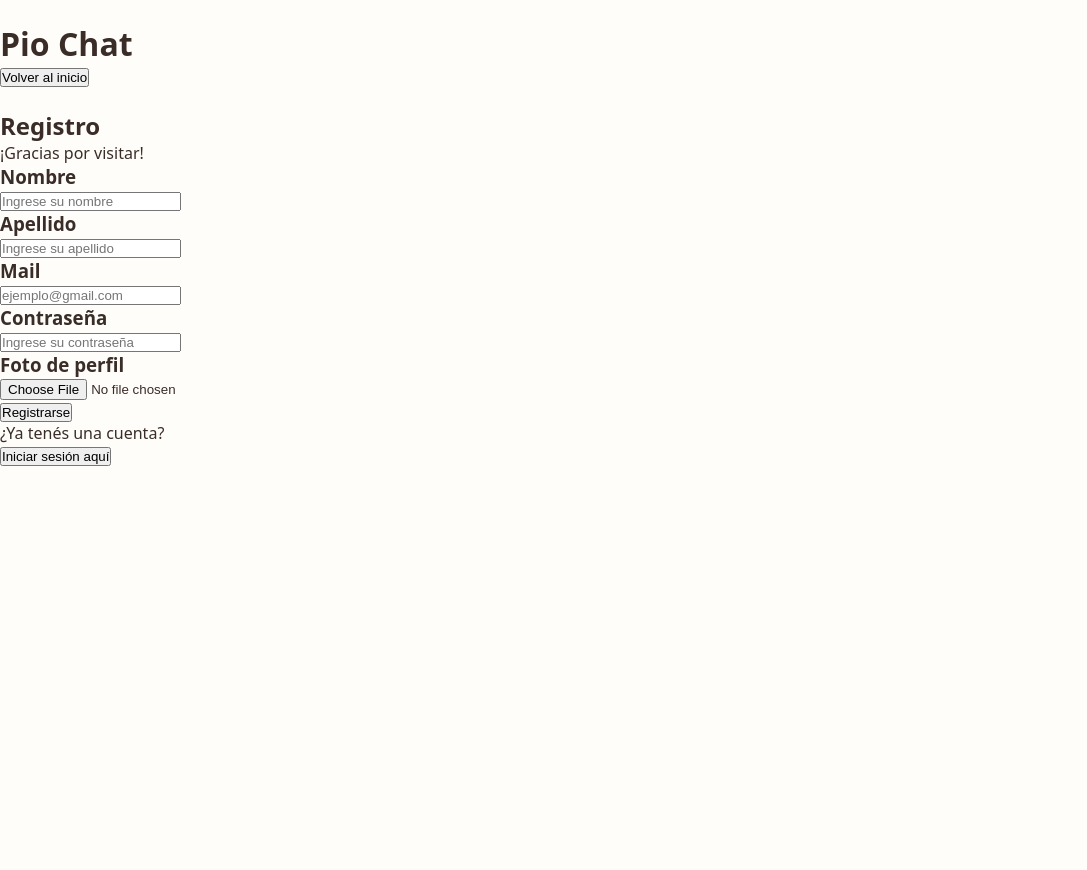
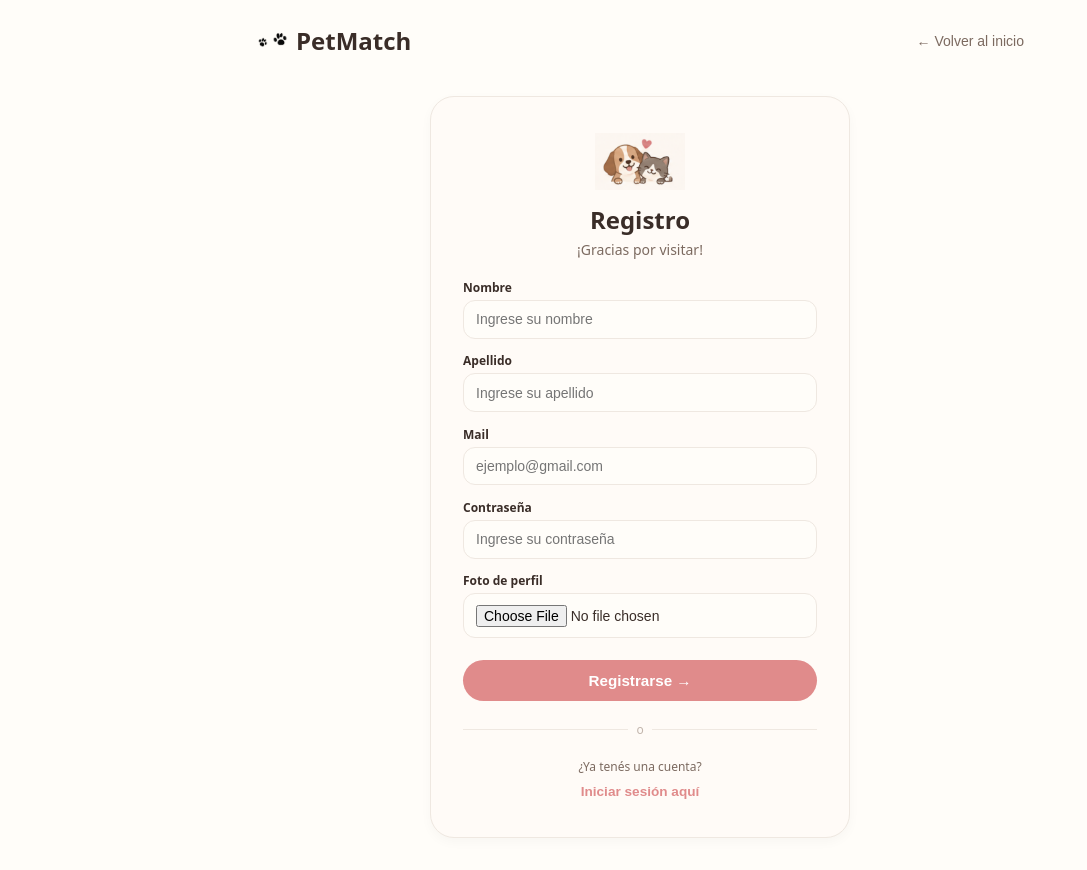
Before and after one commit to PioIX/2026-TPF-G16, a Next.js app in the folder front/: page /registroUser in a window 1280 px wide. Shown: the whole page, without its empty margins (0-1087 px from the left). Before the commit the page ends 800 px from the top, so only its background shows below. Built offline with nearby package versions, Linux system fonts and the light colour scheme.

Commit message:
main css y jxs

```diff
--- a/front/src/app/layout.js
+++ b/front/src/app/layout.js
@@ -1,5 +1,6 @@
 import { Geist, Geist_Mono } from "next/font/google";
 import "./globals.css";
+import "@/main.css";
 
 const geistSans = Geist({
   variable: "--font-geist-sans",
@@ -12,13 +13,13 @@ const geistMono = Geist_Mono({
 });
 
 export const metadata = {
-  title: "Create Next App",
-  description: "Generated by create next app",
+  title: "PetMatch",
+  description: "Encontrá una mascota que se adapte a vos",
 };
 
 export default function RootLayout({ children }) {
   return (
-    <html lang="en" className={`${geistSans.variable} ${geistMono.variable}`}>
+    <html lang="es" className={`${geistSans.variable} ${geistMono.variable}`}>
       <body>{children}</body>
     </html>
   );
--- a/front/src/app/registroUser/page.js
+++ b/front/src/app/registroUser/page.js
@@ -1,10 +1,10 @@
-"use client"
+"use client";
 
 import Input from "@/components/Input";
 import Button from "@/components/Button";
 import { useState } from "react";
 import { useRouter } from "next/navigation";
-import "@/main.css"
+import "@/main.css";
 
 export default function Registro() {
     const [nombre, setNombre] = useState("");
@@ -40,35 +40,45 @@ export default function Registro() {
             });
     }
 
-    return(
-        <main>
-            <div>
-                <div>
-                    <img></img>
-                    <h1>Pio Chat</h1>
+    return (
+        <main className="form-container">
+            <div className="top-header">
+                <div className="logo-box">
+                    <img src="/logo-paws.png" alt="PetMatch Logo" className="logo-img" />
+                    <h1 className="logo-title">PetMatch</h1>
                 </div>
-                <Button text={"Volver al inicio"} funcion={() => {router.back()}}></Button>
+                <Button text={"← Volver al inicio"} funcion={() => { router.back() }}></Button>
             </div>
-            <div>
-                <div>
-                    <img></img>
-                    <h2>Registro</h2>
-                    <p>¡Gracias por visitar!</p>
+
+            <div className="form-card">
+                <div className="card-header">
+                    <img src="/mascotas.png" alt="Mascotas" className="header-illustration" />
+                    <h2 className="card-title">Registro</h2>
+                    <p className="card-subtitle">¡Gracias por visitar!</p>
                 </div>
-                <div>
+
+                <div className="inputs-wrapper">
                     <Input type={"text"} text={"Nombre"} placeholder={"Ingrese su nombre"} change={setNombre}></Input>
                     <Input type={"text"} text={"Apellido"} placeholder={"Ingrese su apellido"} change={setApellido}></Input>
                     <Input type={"email"} text={"Mail"} placeholder={"ejemplo@gmail.com"} change={setMail}></Input>
                     <Input type={"password"} text={"Contraseña"} placeholder={"Ingrese su contraseña"} change={setPassword}></Input>
                     <Input type={"file"} text={"Foto de perfil"} placeholder={"Suba su foto de perfil (OPCIONAL)"} change={setFoto}></Input>
-                    <Button text={"Registrarse"} funcion={registrarse}></Button>
-                    {error && (<p>{error}</p>)}
+
+                    <Button text={"Registrarse →"} funcion={registrarse}></Button>
+                    {error && (<p className="error-message">{error}</p>)}
                 </div>
-                <div>
-                    <p>¿Ya tenés una cuenta?</p>
-                    <Button text={"Iniciar sesión aquí"} funcion={() => {router.push("/login?user=usuario")}}></Button>
+
+                <div className="divider">
+                    <div className="divider-line"></div>
+                    <span className="divider-dot">o</span>
+                    <div className="divider-line"></div>
+                </div>
+
+                <div className="footer-account">
+                    <p className="footer-text">¿Ya tenés una cuenta?</p>
+                    <Button text={"Iniciar sesión aquí"} funcion={() => { router.push("/login?user=usuario") }}></Button>
                 </div>
             </div>
         </main>
-    )
+    );
 }
--- a/front/src/components/Input.js
+++ b/front/src/components/Input.js
@@ -1,6 +1,6 @@
 export default function Input({ type, text, placeholder, change}) {
     const cambio = (e) => {
-        if (tipo === "file") {
+        if (type === "file") {
             change(e.target.files[0]);
         } else {
             change(e.target.value);
--- a/front/src/main.css
+++ b/front/src/main.css
@@ -108,7 +108,115 @@ body {
 }
 
 /* estilo registro usuario*/
-/* Layout Principal para la página con tarjeta */
+:root {
+  --bg-main: #FFFDF9;
+  --bg-card: #FFFBF7;
+  --border-color: #EFE8E1;
+  --text-main: #3A2D28;
+  --text-sub: #7C6A60;
+  --btn-primary: #E08B8B;
+  --btn-hover: #D47A7A;
+}
+
+body {
+  background-color: var(--bg-main);
+  color: var(--text-main);
+  font-family: system-ui, -apple-system, sans-serif;
+  margin: 0;
+}
+
+/* =========================================
+   1. ESTILOS DE LA PÁGINA PRINCIPAL
+   ========================================= */
+
+.login-container {
+  min-height: 100vh;
+  display: flex;
+  flex-direction: column;
+  align-items: center;
+  justify-content: center;
+  padding: 2rem 1rem;
+  box-sizing: border-box;
+}
+
+.landing-header {
+  display: flex;
+  flex-direction: column;
+  align-items: center;
+  text-align: center;
+  margin-bottom: 2rem;
+}
+
+.logo-box {
+  display: flex;
+  align-items: center;
+  justify-content: center;
+  gap: 0.75rem;
+}
+
+.logo-img {
+  width: 48px;
+  height: 48px;
+  object-fit: contain;
+}
+
+.landing-title {
+  font-size: 2.25rem;
+  font-weight: 800;
+  color: var(--text-main);
+  margin: 0;
+}
+
+.landing-subtitle {
+  font-size: 0.95rem;
+  color: var(--text-sub);
+  margin-top: 0.5rem;
+}
+
+.landing-card {
+  background-color: var(--bg-card);
+  border: 1px solid var(--border-color);
+  border-radius: 24px;
+  padding: 2.5rem 2rem;
+  width: 100%;
+  max-width: 380px;
+  text-align: center;
+  box-shadow: 0 4px 12px rgba(0, 0, 0, 0.03);
+  box-sizing: border-box;
+}
+
+.select-title {
+  font-size: 1.25rem;
+  font-weight: 700;
+  color: var(--text-main);
+  margin-top: 0;
+  margin-bottom: 1.5rem;
+}
+
+.button-group {
+  display: flex;
+  flex-direction: column;
+  gap: 1rem;
+}
+
+.button-group button {
+  width: 100%;
+  background-color: var(--btn-primary);
+  color: #ffffff;
+  font-weight: 600;
+  font-size: 0.95rem;
+  padding: 0.85rem;
+  border-radius: 50px;
+  border: none;
+  cursor: pointer;
+  transition: background-color 0.2s ease;
+}
+
+.button-group button:hover {
+  background-color: var(--btn-hover);
+}
+
+/*estilos pagina login*/
 .form-container {
   min-height: 100vh;
   display: flex;
@@ -120,7 +228,6 @@ body {
   position: relative;
 }
 
-/* Header superior */
 .top-header {
   position: absolute;
   top: 1.5rem;
@@ -154,12 +261,12 @@ body {
   margin: 0;
 }
 
-/* Tarjeta contenedora principal */
+/* Tarjeta contenedora del Registro */
 .form-card {
   background-color: var(--bg-card);
   border: 1px solid var(--border-color);
   border-radius: 24px;
-  padding: 2rem;
+  padding: 2.25rem 2rem;
   width: 100%;
   max-width: 420px;
   display: flex;
@@ -167,10 +274,9 @@ body {
   align-items: center;
   box-shadow: 0 4px 12px rgba(0, 0, 0, 0.03);
   box-sizing: border-box;
-  margin-top: 1rem;
+  margin-top: 2rem;
 }
 
-/* Encabezado de la tarjeta */
 .card-header {
   text-align: center;
   margin-bottom: 1.25rem;
@@ -195,7 +301,7 @@ body {
   margin: 0;
 }
 
-/* Campos de entrada y Botón de Acción */
+/* Estilos para el Componente <Input /> */
 .inputs-wrapper {
   width: 100%;
   display: flex;
@@ -203,6 +309,41 @@ body {
   gap: 0.85rem;
 }
 
+.input-group,
+.inputs-wrapper > div {
+  display: flex;
+  flex-direction: column;
+  gap: 0.25rem;
+  text-align: left;
+}
+
+.input-group h3,
+.inputs-wrapper h3 {
+  font-size: 0.75rem;
+  font-weight: 600;
+  color: var(--text-main);
+  margin: 0;
+}
+
+.input-group input,
+.inputs-wrapper input {
+  width: 100%;
+  padding: 0.65rem 0.75rem;
+  background-color: var(--bg-main);
+  border: 1px solid var(--border-color);
+  border-radius: 12px;
+  font-size: 0.875rem;
+  color: var(--text-main);
+  outline: none;
+  box-sizing: border-box;
+}
+
+.input-group input:focus,
+.inputs-wrapper input:focus {
+  border-color: var(--btn-primary);
+}
+
+/* Botón del Registro */
 .inputs-wrapper button {
   width: 100%;
   background-color: var(--btn-primary);
@@ -228,7 +369,7 @@ body {
   margin: 0.25rem 0 0 0;
 }
 
-/* Separador horizontal */
+/* Separador "o" */
 .divider {
   width: 100%;
   display: flex;
@@ -248,7 +389,7 @@ body {
   color: #c2b5ac;
 }
 
-/* Bloque inferior de inicio de sesión */
+/* Pie de página (Iniciar sesión) */
 .footer-account {
   text-align: center;
   width: 100%;
@@ -273,3 +414,230 @@ body {
 .footer-account button:hover {
   text-decoration: underline;
 }
+
+
+/*pagina registro*/
+:root {
+  --bg-main: #FFFDF9;
+  --bg-card: #FFFBF7;
+  --border-color: #EFE8E1;
+  --text-main: #3A2D28;
+  --text-sub: #7C6A60;
+  --btn-primary: #E08B8B;
+  --btn-hover: #D47A7A;
+}
+
+body {
+  background-color: var(--bg-main);
+  color: var(--text-main);
+  font-family: system-ui, -apple-system, sans-serif;
+  margin: 0;
+}
+
+/* --- Layout Principal y Centrado --- */
+.form-container {
+  min-height: 100vh;
+  display: flex;
+  flex-direction: column;
+  align-items: center;
+  justify-content: center;
+  padding: 4rem 1rem 2rem 1rem;
+  box-sizing: border-box;
+  position: relative;
+}
+
+/* --- Top Header (Logo + Botón Volver) --- */
+.top-header {
+  position: absolute;
+  top: 1.5rem;
+  width: 100%;
+  max-width: 800px;
+  display: flex;
+  justify-content: space-between;
+  align-items: center;
+  padding: 0 1rem;
+  box-sizing: border-box;
+}
+
+.top-header button {
+  background: transparent;
+  border: none;
+  color: var(--text-sub);
+  font-size: 0.875rem;
+  font-weight: 500;
+  cursor: pointer;
+  padding: 0;
+}
+
+.top-header button:hover {
+  text-decoration: underline;
+}
+
+.logo-box {
+  display: flex;
+  align-items: center;
+  gap: 0.5rem;
+}
+
+.logo-img {
+  width: 32px;
+  height: 32px;
+  object-fit: contain;
+}
+
+.logo-title {
+  font-size: 1.5rem;
+  font-weight: 800;
+  color: var(--text-main);
+  margin: 0;
+}
+
+/* --- Tarjeta de Registro --- */
+.form-card {
+  background-color: var(--bg-card);
+  border: 1px solid var(--border-color);
+  border-radius: 24px;
+  padding: 2.25rem 2rem;
+  width: 100%;
+  max-width: 420px;
+  display: flex;
+  flex-direction: column;
+  align-items: center;
+  box-shadow: 0 4px 12px rgba(0, 0, 0, 0.03);
+  box-sizing: border-box;
+  margin-top: 2rem;
+}
+
+.card-header {
+  text-align: center;
+  margin-bottom: 1.25rem;
+}
+
+.header-illustration {
+  width: 90px;
+  height: auto;
+  margin-bottom: 0.5rem;
+}
+
+.card-title {
+  font-size: 1.5rem;
+  font-weight: 700;
+  color: var(--text-main);
+  margin: 0 0 0.25rem 0;
+}
+
+.card-subtitle {
+  font-size: 0.875rem;
+  color: var(--text-sub);
+  margin: 0;
+}
+
+/* --- Componentes <Input /> y Estilos de formulario --- */
+.inputs-wrapper {
+  width: 100%;
+  display: flex;
+  flex-direction: column;
+  gap: 0.85rem;
+}
+
+.inputs-wrapper > div {
+  display: flex;
+  flex-direction: column;
+  gap: 0.25rem;
+  text-align: left;
+}
+
+.inputs-wrapper h3 {
+  font-size: 0.75rem;
+  font-weight: 600;
+  color: var(--text-main);
+  margin: 0;
+}
+
+.inputs-wrapper input {
+  width: 100%;
+  padding: 0.65rem 0.75rem;
+  background-color: var(--bg-main);
+  border: 1px solid var(--border-color);
+  border-radius: 12px;
+  font-size: 0.875rem;
+  color: var(--text-main);
+  outline: none;
+  box-sizing: border-box;
+}
+
+.inputs-wrapper input:focus {
+  border-color: var(--btn-primary);
+}
+
+/* --- Botón del Registro --- */
+.inputs-wrapper button {
+  width: 100%;
+  background-color: var(--btn-primary);
+  color: #ffffff;
+  font-weight: 600;
+  font-size: 0.95rem;
+  padding: 0.75rem;
+  border-radius: 50px;
+  border: none;
+  cursor: pointer;
+  margin-top: 0.5rem;
+  transition: background-color 0.2s ease;
+}
+
+.inputs-wrapper button:hover {
+  background-color: var(--btn-hover);
+}
+
+.error-message {
+  color: #d9534f;
+  font-size: 0.8rem;
+  text-align: center;
+  margin: 0.25rem 0 0 0;
+}
+
+/* --- Separador "o" --- */
+.divider {
+  width: 100%;
+  display: flex;
+  align-items: center;
+  margin: 1.25rem 0;
+}
+
+.divider-line {
+  flex-grow: 1;
+  height: 1px;
+  background-color: var(--border-color);
+}
+
+.divider-dot {
+  padding: 0 0.5rem;
+  font-size: 0.75rem;
+  color: #c2b5ac;
+}
+
+/* --- Footer (Iniciar sesión) --- */
+.footer-account {
+  text-align: center;
+  width: 100%;
+}
+
+.footer-text {
+  font-size: 0.75rem;
+  color: var(--text-sub);
+  margin: 0 0 0.25rem 0;
+}
+
+.footer-account button {
+  background: transparent;
+  border: none;
+  color: var(--btn-primary);
+  font-weight: 600;
+  font-size: 0.85rem;
+  cursor: pointer;
+  padding: 0;
+}
+
+.footer-account button:hover {
+  text-decoration: underline;
+}
```
Also changed, not shown: front/src/app/login/page.js (+54 -60 lines), front/public/mascotas.png (added), 1 other file (tests, documents, lock files or other folders).
